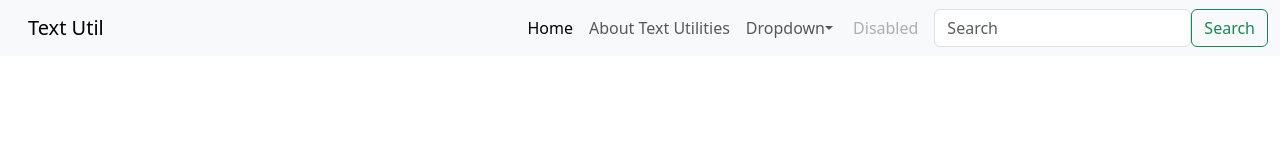
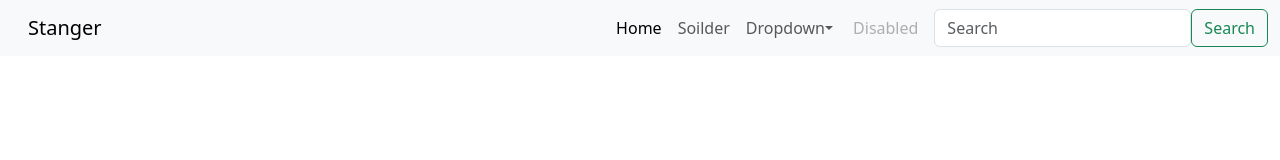
Before and after one commit to kwrdivyaraj100/textutils_react, a React (Create React App) app: page / in a window 1280 px wide. Shown: the top 160 px of the page. Built offline with nearby package versions, Linux system fonts and the light colour scheme.

Commit message:
Using default props

```diff
--- a/src/App.jsx
+++ b/src/App.jsx
@@ -3,7 +3,8 @@ import Navbar from "./components/Navbar";
 function App() {
   return (
     <>
-     <Navbar title = "Text Util" about = "About Text Utilities" />
+     {/* <Navbar title = "Text Util" about = "About Text Utilities" /> */}
+    <Navbar/>
     </>
   )
 }
--- a/src/components/Navbar.jsx
+++ b/src/components/Navbar.jsx
@@ -49,5 +49,9 @@ Navbar.propTypes = {
     title: PropTypes.string,
     about: PropTypes.string
 }
+Navbar.defaultProps = {
+    title: 'Stanger',
+    about: 'Soilder'
+}
 
 export default Navbar;
```
